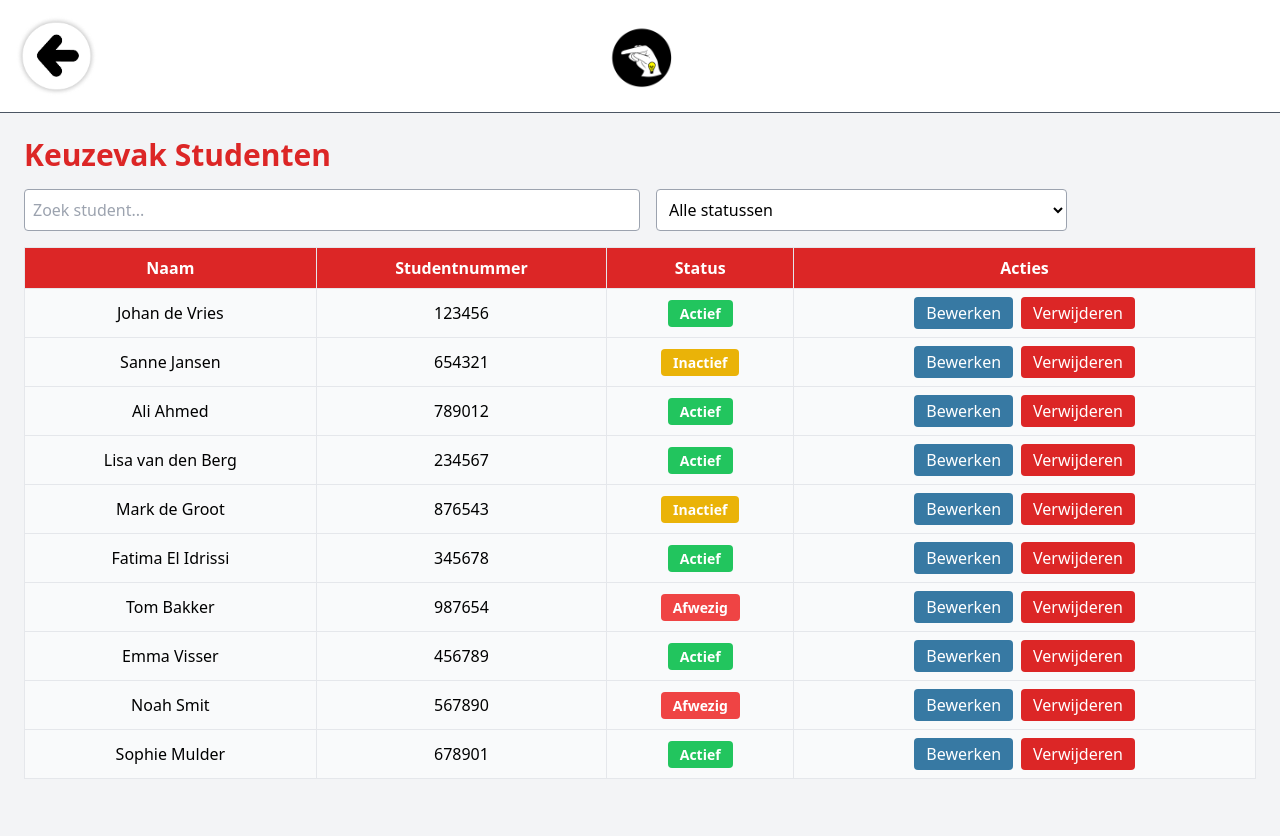
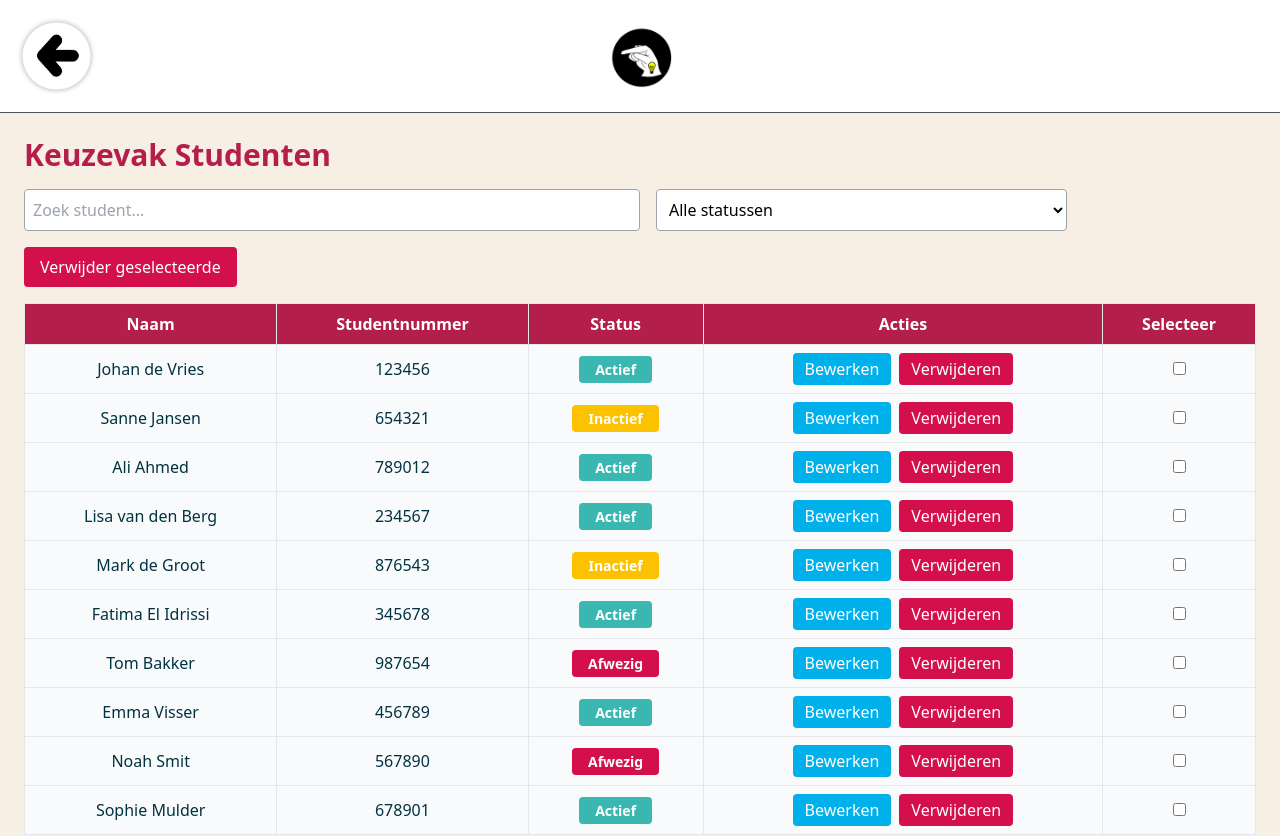
Before and after one commit to Chrisssss15/TLE-2-Frontend, a React (Vite) app: page /admin in a window 1280 px wide. Shown: the top 836 px of the page. Built offline with nearby package versions, Linux system fonts and the light colour scheme.

Commit message:
add multiple select to admin

```diff
--- a/src/Admin.jsx
+++ b/src/Admin.jsx
@@ -15,17 +15,33 @@ function Admin() {
         {id: 10, name: "Sophie Mulder", studentNumber: "678901", status: "Actief"},
     ]);
     const [search, setSearch] = useState("");
-    const [statusFilter, setStatusFilter] = useState(""); // Nieuw: status filter
+    const [statusFilter, setStatusFilter] = useState("");
+    const [selectedStudents, setSelectedStudents] = useState([]); // Track selected students
+    const [editingStudent, setEditingStudent] = useState(null); // Track student being edited
+    const [newName, setNewName] = useState(""); // State for new name input
+    const [newStudentNumber, setNewStudentNumber] = useState(""); // State for new student number input
 
     // Filteren op zoekopdracht en status
     const filteredStudents = students.filter(student =>
         (student.name.toLowerCase().includes(search.toLowerCase()) ||
             student.studentNumber.includes(search)) &&
-        (statusFilter === "" || student.status === statusFilter) // Alleen filteren als status is geselecteerd
+        (statusFilter === "" || student.status === statusFilter)
     );
 
-    const handleEdit = (id) => {
-        alert(`Bewerken student ID: ${id}`);
+    const handleEdit = (student) => {
+        setEditingStudent(student); // Set student to be edited
+        setNewName(student.name); // Pre-fill the name input
+        setNewStudentNumber(student.studentNumber); // Pre-fill the student number input
+    };
+
+    const handleUpdate = () => {
+        const updatedStudents = students.map(student =>
+            student.id === editingStudent.id
+                ? { ...student, name: newName, studentNumber: newStudentNumber }
+                : student
+        );
+        setStudents(updatedStudents); // Update the student list with the new data
+        setEditingStudent(null); // Close the edit form
     };
 
     const handleDelete = (id) => {
@@ -34,9 +50,24 @@ function Admin() {
         }
     };
 
+    const handleSelectChange = (id) => {
+        if (selectedStudents.includes(id)) {
+            setSelectedStudents(selectedStudents.filter(studentId => studentId !== id));
+        } else {
+            setSelectedStudents([...selectedStudents, id]);
+        }
+    };
+
+    const handleBulkDelete = () => {
+        if (window.confirm("Weet je zeker dat je de geselecteerde studenten wilt verwijderen?")) {
+            setStudents(students.filter(student => !selectedStudents.includes(student.id)));
+            setSelectedStudents([]); // Deselect all after deletion
+        }
+    };
+
     return (
-        <div className="p-6 bg-gray-100 min-h-screen">
-            <h1 className="text-3xl font-bold mb-4 text-red-600">Keuzevak Studenten</h1>
+        <div className="p-6 bg-[#f7efe3] min-h-screen">
+            <h1 className="text-3xl font-bold mb-4 text-[#b41e4b]">Keuzevak Studenten</h1>
 
             {/* Zoekbalk en statusfilter */}
             <div className="flex gap-4 mb-4">
@@ -60,57 +91,115 @@ function Admin() {
                 </select>
             </div>
 
+            {/* Bulk delete button */}
+            <button
+                onClick={handleBulkDelete}
+                className="bg-[#d3104c] text-white px-4 py-2 rounded mb-4 hover:bg-red-500"
+            >
+                Verwijder geselecteerde
+            </button>
+
             {/* Studenten tabel */}
             <table className="w-full border-collapse border border-gray-300 bg-white">
                 <thead>
-                <tr className="bg-red-600 text-white">
+                <tr className="bg-[#b41e4b] text-white">
                     <th className="border p-2">Naam</th>
                     <th className="border p-2">Studentnummer</th>
                     <th className="border p-2">Status</th>
                     <th className="border p-2">Acties</th>
+                    <th className="border p-2">Selecteer</th>
                 </tr>
                 </thead>
                 <tbody>
                 {filteredStudents.length > 0 ? (
                     filteredStudents.map((student) => (
                         <tr key={student.id} className="text-center bg-gray-50 hover:bg-gray-200 transition">
-                            <td className="border p-2">{student.name}</td>
-                            <td className="border p-2">{student.studentNumber}</td>
-                            <td className="border p-2">
-                               <span className={`px-3 py-1 rounded text-white text-sm font-bold
-                                    ${student.status === "Actief" ? "bg-green-500" : ""}
-                                    ${student.status === "Inactief" ? "bg-yellow-500" : ""}
-                                    ${student.status === "Afwezig" ? "bg-red-500" : ""}`}>
+                            <td className="border p-2 text-[#003340]">{student.name}</td>
+                            <td className="border p-2 text-[#003340]">{student.studentNumber}</td>
+                            <td className="border p-2 text-[#003340]">
+                               <span className={`px-4 py-1 rounded text-white text-sm font-bold
+                                    ${student.status === "Actief" ? "bg-[#3ab7b0]" : ""}
+                                    ${student.status === "Inactief" ? "bg-[#fcc200]" : ""}
+                                    ${student.status === "Afwezig" ? "bg-[#d3104c]" : ""}`}>
                                     {student.status}
                                 </span>
                             </td>
                             <td className="border p-2">
                                 <button
-
-                                    onClick={() => handleEdit(student.id)}
-                                    className="bg-[#3779a3] text-white px-3 py-1 rounded hover:bg-[#71a3c1]"
+                                    onClick={() => handleEdit(student)}
+                                    className="bg-[#00b0eb] text-white px-3 py-1 rounded hover:bg-[#71a3c1]"
                                 >
                                     Bewerken
                                 </button>
                                 <button
                                     onClick={() => handleDelete(student.id)}
-                                    className="bg-red-600 text-white px-3 py-1 rounded hover:bg-red-500 ml-2"
+                                    className="bg-[#d3104c] text-white px-3 py-1 rounded hover:bg-red-500 ml-2"
                                 >
                                     Verwijderen
                                 </button>
+                            </td>
+                            <td className="border p-2">
+                                <input
+                                    type="checkbox"
+                                    checked={selectedStudents.includes(student.id)}
+                                    onChange={() => handleSelectChange(student.id)}
+                                />
                             </td>
                         </tr>
                     ))
                 ) : (
                     <tr>
-                        <td colSpan="4" className="text-center p-4 text-gray-500">
+                        <td colSpan="5" className="text-center p-4 text-gray-500">
                             Geen studenten gevonden...
                         </td>
                     </tr>
                 )}
                 </tbody>
             </table>
+
+            {/* Bewerken Modal (form) */}
+            {editingStudent && (
+                <div className="fixed top-0 left-0 w-full h-full bg-black bg-opacity-50 flex justify-center items-center">
+                    <div className="bg-white p-6 rounded w-96">
+                        <h2 className="text-xl font-bold mb-4 text-[#d3104c]">Bewerk Student</h2>
+                        <div className="mb-4">
+                            <label className="block text-sm">Naam</label>
+                            <input
+                                type="text"
+                                value={newName}
+                                onChange={(e) => setNewName(e.target.value)}
+                                className="p-2 border border-gray-400 rounded w-full"
+                            />
+                        </div>
+
+                        <div className="mb-4">
+                            <label className="block text-sm">Studentnummer</label>
+                            <input
+                                type="text"
+                                value={newStudentNumber}
+                                onChange={(e) => setNewStudentNumber(e.target.value)}
+                                className="p-2 border border-gray-400 rounded w-full"
+                            />
+                        </div>
+                        <div className="flex justify-between">
+                            <button
+                                onClick={handleUpdate}
+                                className="bg-[#3ab7b0] text-white px-4 py-2 rounded hover:bg-[#00b0eb]"
+                            >
+                                Opslaan
+                            </button>
+                            <button
+                                onClick={() => setEditingStudent(null)}
+                                className="bg-[#d3104c] text-white px-4 py-2 rounded hover:bg-red-500"
+                            >
+                                Annuleren
+                            </button>
+                        </div>
+                    </div>
+                </div>
+            )}
         </div>
     );
 }
-    export default Admin;
+
+export default Admin;
```
